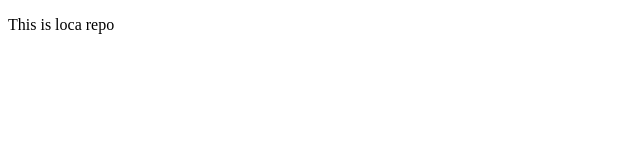
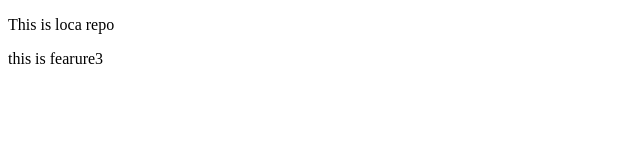
Before and after one commit to sivasankarch848/local-repo, a plain HTML site: page index.html in a window 1280 px wide. Shown: the full height of the page, 0-640 px from the left. Drawn offline with Linux system fonts and the light colour scheme.

Commit message:
updated index file

```diff
--- a/index.html
+++ b/index.html
@@ -5,5 +5,6 @@
     </head>
     <body>
         <p>This is loca repo</p>
+        <p>this is fearure3</p>
     </body>
 </html>
```
